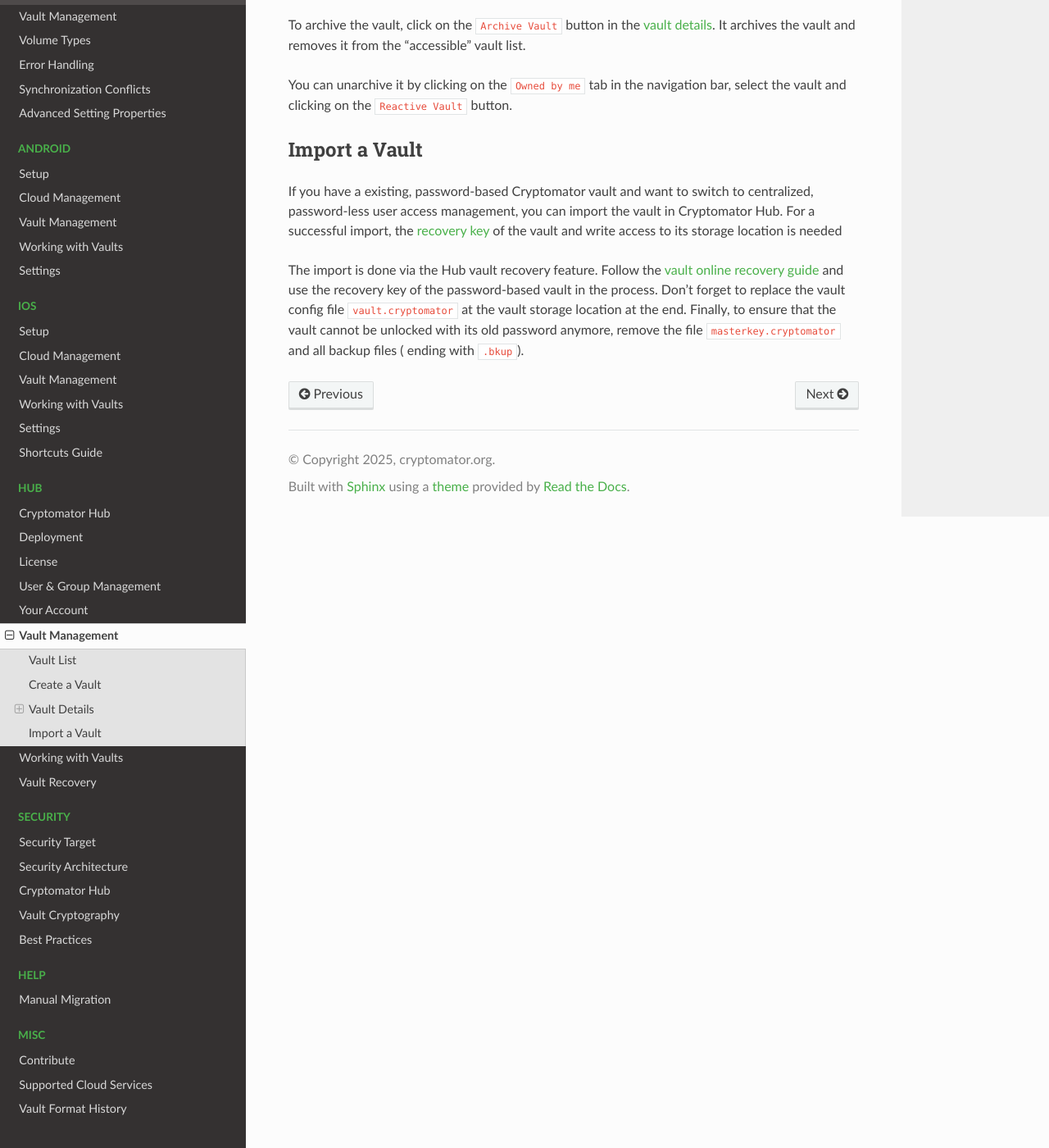
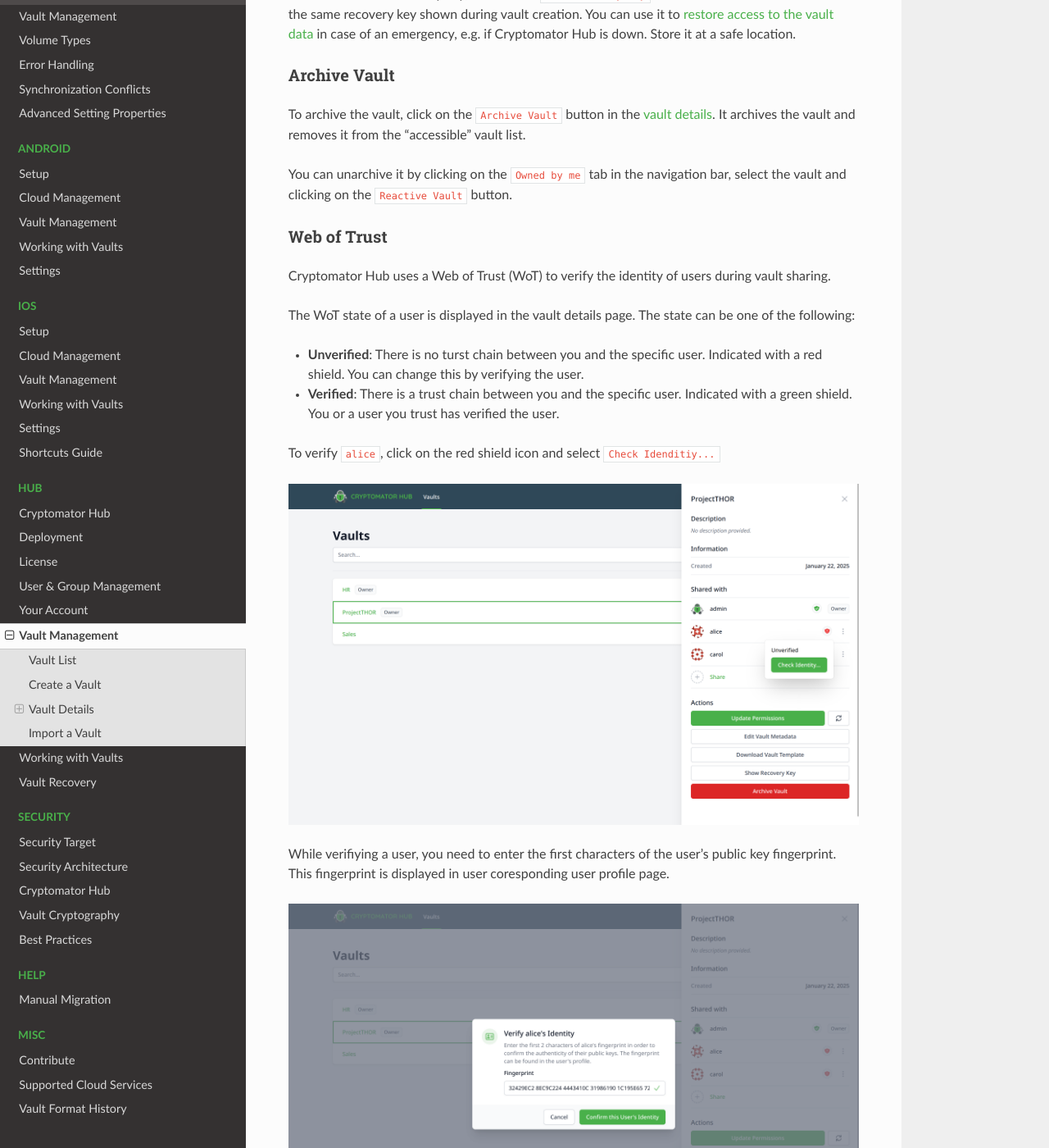
Before and after one commit to cryptomator/docs, a Sphinx documentation site: the page built from source/hub/vault-management.rst, in a window 1280 px wide and 1400 px high, scrolled down 5643 px. Shown: the whole window at 82% size. Built offline with Sphinx 7.4.7 and the Read the Docs theme 3.1.0, drawn with Linux system fonts in a browser that asks for light colours; some of the changed text lies outside the part shown.

Commit message:
Reapply "Merge pull request #65 from cryptomator/feature/hub-1.4.0-features"
This reverts commit b3c3f986b9f1c996af288a4d91a8decededf9bf2.

```diff
--- a/source/hub/vault-management.rst
+++ b/source/hub/vault-management.rst
@@ -33,6 +33,9 @@
 
 Create a Vault
 --------------
+
+.. note::
+    Creating vaults require the ``create-vault`` role. :ref:`Here <hub/user-group-management/roles>` you can read more about roles.
 
 To create a vault in Hub, navigate to the vault list and click on the ``Create Vault`` button in the top right corner.
 Every vault has a name and optionally a description.
@@ -165,6 +168,46 @@
 
 You can unarchive it by clicking on the ``Owned by me`` tab in the navigation bar, select the vault and clicking on the ``Reactive Vault`` button.
 
+.. _hub/vault-management/wot:
+
+Web of Trust
+^^^^^^^^^^^^
+
+Cryptomator Hub uses a Web of Trust (WoT) to verify the identity of users during vault sharing.
+
+The WoT state of a user is displayed in the vault details page. The state can be one of the following:
+
+* **Unverified**: There is no turst chain between you and the specific user. Indicated with a red shield. You can change this by verifying the user.
+* **Verified**: There is a trust chain between you and the specific user. Indicated with a green shield. You or a user you trust has verified the user.
+
+To verify ``alice``, click on the red shield icon and select ``Check Idenditiy...``
+
+.. image:: ../img/hub/wot-carol-unverified.png
+    :alt: Carol is unverified regarding its Web of Trust state
+    :width: 920px
+
+While verifiying a user, you need to enter the first characters of the user's public key fingerprint. This fingerprint is displayed in user coresponding user profile page.
+
+.. image:: ../img/hub/wot-carol-verify.png
+    :alt: Verify Alice regarding its Web of Trust state
+    :width: 920px
+
+``alice`` is now verified
+
+.. image:: ../img/hub/wot-carol-verified.png
+    :alt: Alice is verified regarding its Web of Trust state
+    :width: 920px
+
+The verification process is logged in the audit log with event type ``Signed Identity``
+
+.. image:: ../img/hub/wot-audit-log.png
+    :alt: WAudit log
+    :width: 920px
+
+``signature still valid`` means that the ``identiy`` has still the same key. If the user account gets reset after verification, this message changes to ``was valid; signed key changed by now`` and the user needs to get verified again.
+
+You can read more details about Web of Trust in the :ref:`Security section of Hub <security/hub/wot>`.
+
 .. _hub/vault-management/import-vault:
 
 Import a Vault
@@ -176,4 +219,4 @@
 The import is done via the Hub vault recovery feature.
 Follow the :ref:`vault online recovery guide <hub/vault-recovery/online-recovery>` and use the recovery key of the password-based vault in the process.
 Don't forget to replace the vault config file ``vault.cryptomator`` at the vault storage location at the end.
-Finally, to ensure that the vault cannot be unlocked with its old password anymore, remove the file ``masterkey.cryptomator`` and all backup files ( ending with ``.bkup``).
+Finally, to ensure that the vault cannot be unlocked with its old password anymore, remove the file ``masterkey.cryptomator`` and all backup files (ending with ``.bkup``).
```
Also changed, not shown: source/hub/user-group-management.rst (+32 -0 lines), source/security/hub.rst (+27 -0 lines), source/img/hub/update-permission.png, source/img/hub/vault-details-owner.png, source/img/hub/vault-details-search.png, source/img/hub/wot-audit-log.png (added), source/img/hub/wot-carol-unverified.png (added), source/img/hub/wot-carol-verified.png (added), source/img/hub/wot-carol-verify.png (added).
